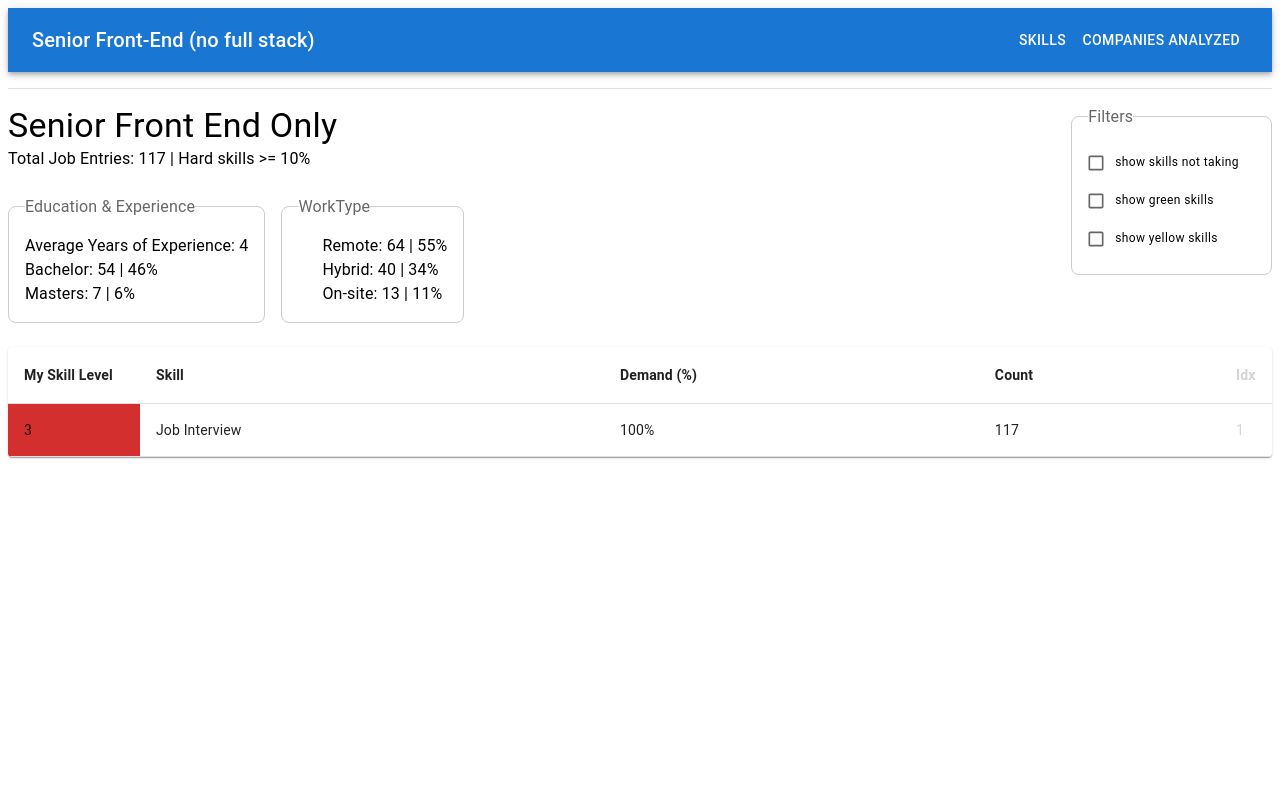
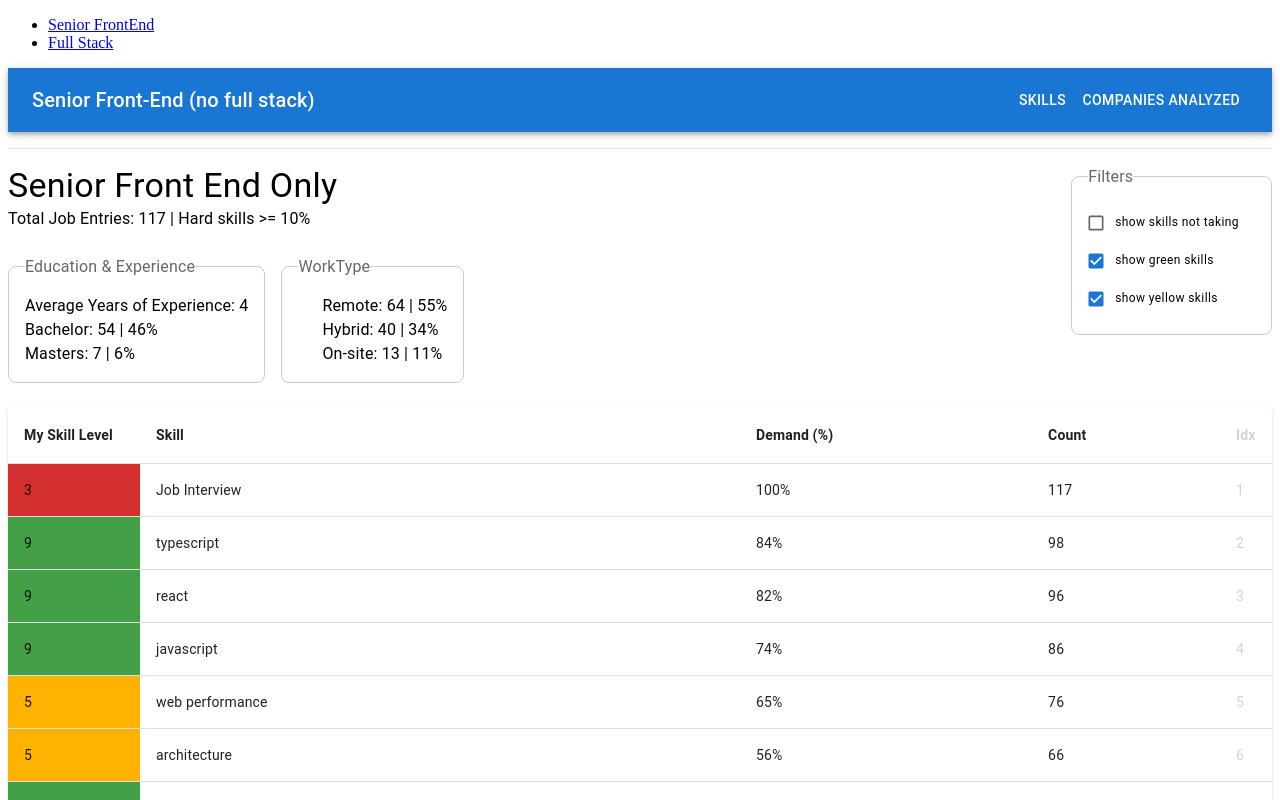
Before and after one commit to dmitrisanzharov/job-skills-app, a React (Create React App) app: page / in a window 1280 px wide. Shown: the top 800 px of the page. Built offline with nearby package versions, Linux system fonts and the light colour scheme; some icons are missing.

Commit message:
new page

```diff
--- a/src/App.tsx
+++ b/src/App.tsx
@@ -16,13 +16,19 @@ import SeniorFrontEndSkillsUi from './pages/SeniorFrontEnd/SeniorFrontEndSkillsU
 import CompaniesAnalyzedSeniorFrontEnd from './pages/SeniorFrontEnd/CompaniesAnalyzedSeniorFrontEnd';
 
 const App: React.FC = () => {
+    const path = window.location.pathname
     const seniorFrontEndDeveloperSkillsLink = '/';
     const companiesAnalyzedSeniorFrontEndLink = '/senior-front-end-companies-analyzed';
+    const fullStackDeveloper = '/full-stack-developer';
 
     return (
         <Box>
+            <ul>
+                <li><a href={seniorFrontEndDeveloperSkillsLink}>Senior FrontEnd</a></li>
+                <li><a href={fullStackDeveloper}>Full Stack</a></li>
+            </ul>
             {/* MUI AppBar Navbar */}
-            <AppBar position='static'>
+            <AppBar position='static' style={{display: path === fullStackDeveloper ? 'none' : 'block'}}>
                 <Toolbar>
                     <Typography variant='h6' component='div' sx={{ flexGrow: 1 }}>
                         Senior Front-End (no full stack)
@@ -44,6 +50,7 @@ const App: React.FC = () => {
             <Routes>
                 <Route path={seniorFrontEndDeveloperSkillsLink} element={<SeniorFrontEndSkillsUi />} />
                 <Route path={companiesAnalyzedSeniorFrontEndLink} element={<CompaniesAnalyzedSeniorFrontEnd />} />
+                 <Route path={fullStackDeveloper} element={<h1>Hello</h1>} />
                 <Route path='*' element={<NotFound />} />
             </Routes>
         </Box>
--- a/src/pages/SeniorFrontEnd/SeniorFrontEndSkillsUi.tsx
+++ b/src/pages/SeniorFrontEnd/SeniorFrontEndSkillsUi.tsx
@@ -30,8 +30,8 @@ import seniorFrontEndDb_noFullStack from "../../databases/seniorFrontEndDb_noFul
 
 const SeniorFrontEndSkills: React.FC = () => {
     const [showNotTakingJobs, setShowNotTakingJobs] = useState(false);
-    const [showGreenSkills, setShowGreenSkills] = useState(false);
-    const [showYellowSkills, setShowYellowSkills] = useState(false);
+    const [showGreenSkills, setShowGreenSkills] = useState(true);
+    const [showYellowSkills, setShowYellowSkills] = useState(true);
 
     const fieldSetStyle = {
         border: "1px solid #ccc",
```
